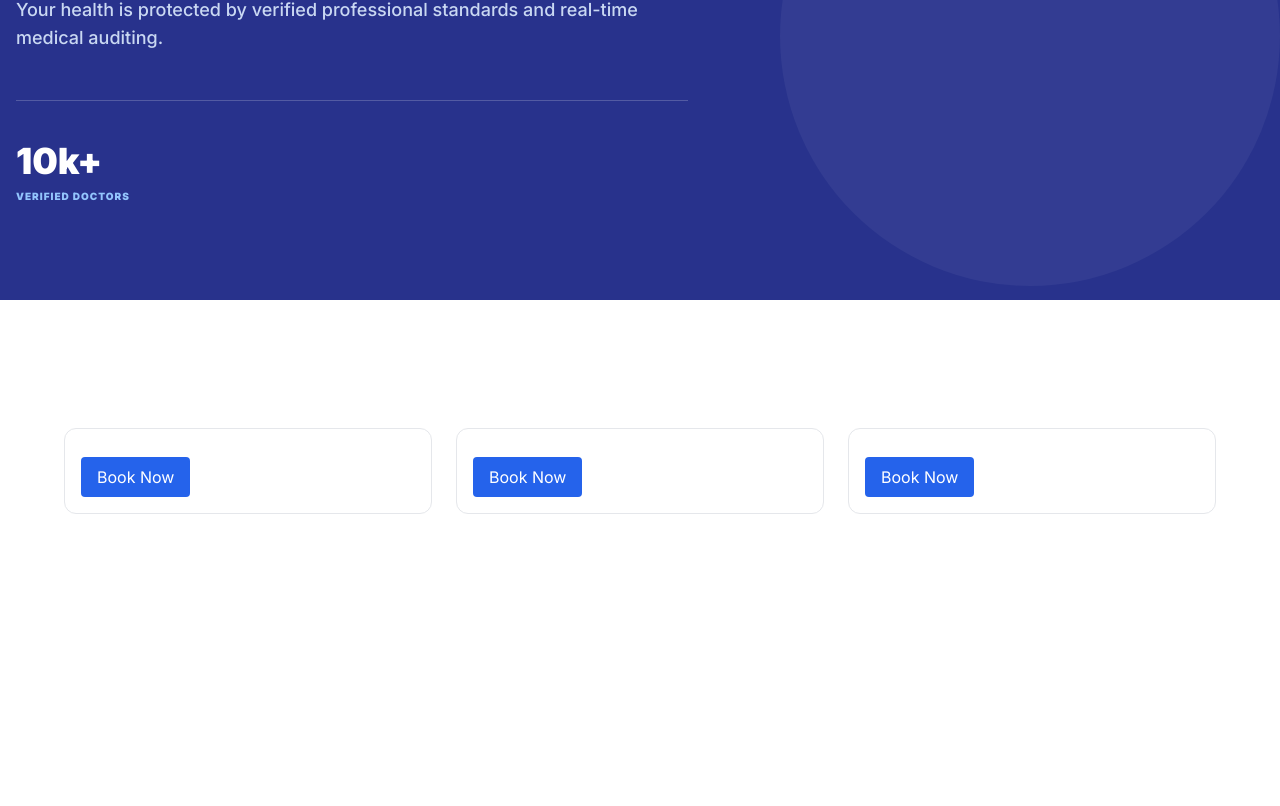
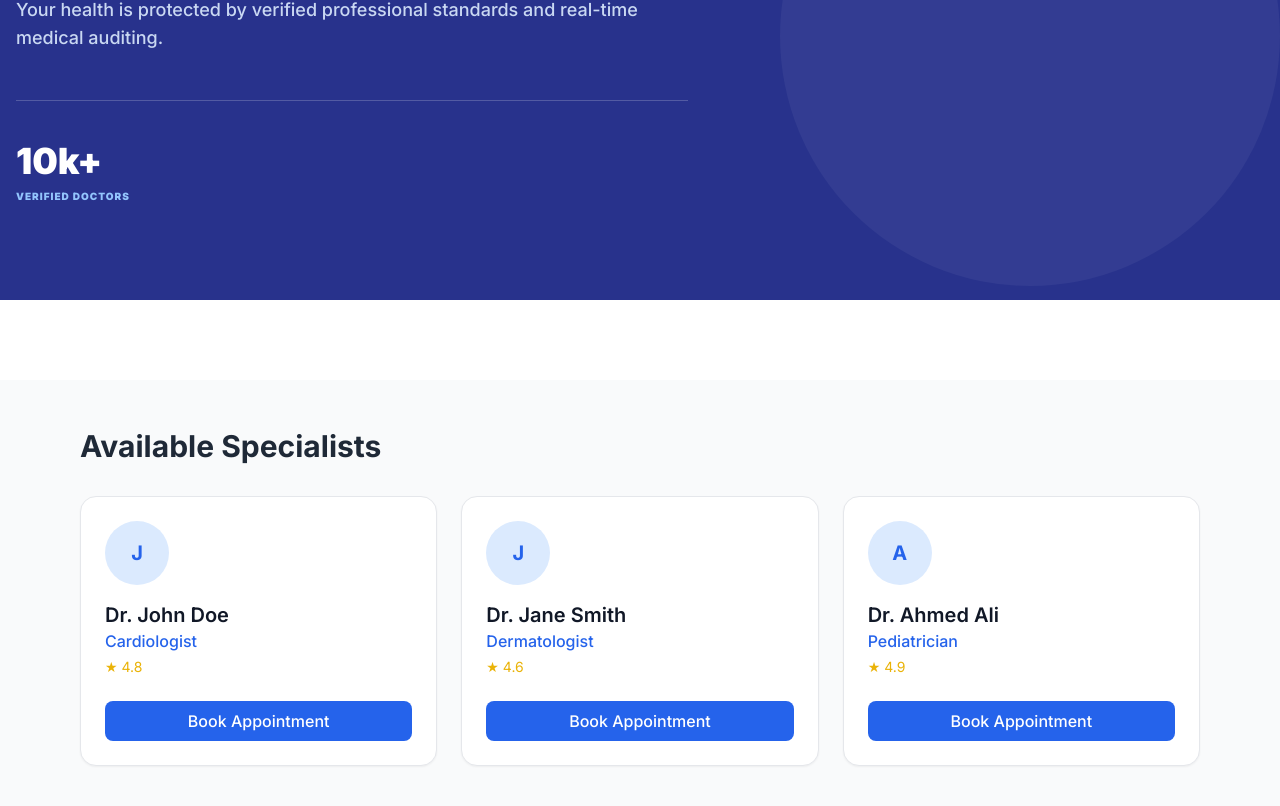
Before and after one commit to mugwe88-ops/MedicareAI, a Next.js app in the folder frontend/: page / in a window 1280 px wide. Shown: the part 1111-1917 px from the top of the page. Before the commit the page ends 1753 px from the top, so only its background shows below. Built offline with nearby package versions, Linux system fonts and the light colour scheme.

Commit message:
update doctors.tsx

```diff
--- a/frontend/app/components/Doctors.tsx
+++ b/frontend/app/components/Doctors.tsx
@@ -1,17 +1,27 @@
+import React, { useState } from 'react';
+
 export default function Doctors() {
+  const [selectedDoctor, setSelectedDoctor] = useState(null);
+  const [bookingDate, setBookingDate] = useState("");
+
   const doctors = [
-    { id: 1, name: "Dr. John Doe", spec: "Cardiologist", rating: 4.8 }, // Use real IDs from your users table
+    { id: 1, name: "Dr. John Doe", spec: "Cardiologist", rating: 4.8 },
     { id: 2, name: "Dr. Jane Smith", spec: "Dermatologist", rating: 4.6 },
     { id: 3, name: "Dr. Ahmed Ali", spec: "Pediatrician", rating: 4.9 },
   ];
 
-  const handleBook = async (doctorId) => {
+  const handleBook = async () => {
+    if (!selectedDoctor || !bookingDate) {
+      alert("Please select a doctor and a date.");
+      return;
+    }
+
     const payload = {
-      patient_id: 1, // Your ID from the Neon screenshot
-      doctor_id: doctorId,
-      appointment_time: "2026-05-23 09:40:00",
+      patient_id: 1, // William Weru's ID from Neon
+      doctor_id: selectedDoctor.id,
+      appointment_time: bookingDate,
       phone: "0723503988",
-      reason: "Consultation"
+      reason: "General Consultation"
     };
 
     try {
@@ -20,26 +30,75 @@ export default function Doctors() {
         headers: { "Content-Type": "application/json" },
         body: JSON.stringify(payload),
       });
-      if (res.ok) alert("Appointment Booked!");
+
+      if (res.ok) {
+        alert(`Appointment with ${selectedDoctor.name} Booked!`);
+        setSelectedDoctor(null);
+      } else {
+        const errorData = await res.json();
+        console.error("Server Error:", errorData);
+      }
     } catch (err) {
       console.error("Booking failed", err);
     }
   };
 
   return (
-    <section className="py-12 bg-white">
-      <div className="max-w-6xl mx-auto grid grid-cols-3 gap-6">
-        {doctors.map((d) => (
-          <div key={d.id} className="p-4 border rounded-xl">
-             {/* ... your existing UI ... */}
-             <button
-               onClick={() => handleBook(d.id)}
-               className="mt-3 bg-blue-600 text-white px-4 py-2 rounded"
-             >
-               Book Now
-             </button>
+    <section className="py-12 bg-gray-50 min-h-screen">
+      <div className="max-w-6xl mx-auto px-4">
+        <h2 className="text-3xl font-bold mb-8 text-gray-800">Available Specialists</h2>
+
+        <div className="grid grid-cols-1 md:grid-cols-3 gap-6">
+          {doctors.map((d) => (
+            <div key={d.id} className="p-6 bg-white border rounded-2xl shadow-sm hover:shadow-md transition-shadow">
+              <div className="w-16 h-16 bg-blue-100 rounded-full mb-4 flex items-center justify-center text-blue-600 font-bold text-xl">
+                {d.name.charAt(4)}
+              </div>
+              <h3 className="text-xl font-semibold text-gray-900">{d.name}</h3>
+              <p className="text-blue-600 font-medium">{d.spec}</p>
+              <p className="text-yellow-500 text-sm mt-1">★ {d.rating}</p>
+
+              <button
+                onClick={() => setSelectedDoctor(d)}
+                className="w-full mt-6 bg-blue-600 hover:bg-blue-700 text-white font-medium py-2 rounded-lg transition-colors"
+              >
+                Book Appointment
+              </button>
           </div>
-        ))}
+          ))}
+        </div>
+
+        {/* Simple Booking Modal */}
+        {selectedDoctor && (
+          <div className="fixed inset-0 bg-black bg-opacity-50 flex items-center justify-center p-4 z-50">
+            <div className="bg-white rounded-2xl p-8 max-w-md w-full">
+              <h3 className="text-2xl font-bold mb-4">Confirm Booking</h3>
+              <p className="text-gray-600 mb-6">Booking with <strong>{selectedDoctor.name}</strong></p>
+
+              <label className="block text-sm font-medium text-gray-700 mb-2">Select Date & Time</label>
+              <input
+                type="datetime-local"
+                className="w-full border rounded-lg p-2 mb-6"
+                onChange={(e) => setBookingDate(e.target.value)}
+              />
+
+              <div className="flex gap-4">
+                <button
+                  onClick={() => setSelectedDoctor(null)}
+                  className="flex-1 px-4 py-2 border rounded-lg text-gray-600 hover:bg-gray-50"
+                >
+                  Cancel
+                </button>
+                <button
+                  onClick={handleBook}
+                  className="flex-1 px-4 py-2 bg-blue-600 text-white rounded-lg hover:bg-blue-800"
+                >
+                  Confirm
+                </button>
+              </div>
+            </div>
+          </div>
+        )}
       </div>
     </section>
   );
```
